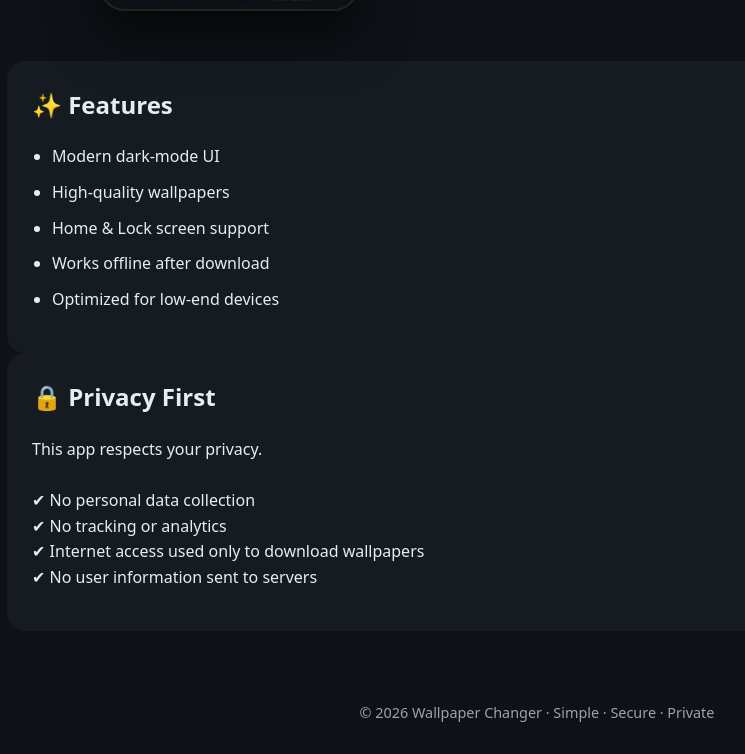
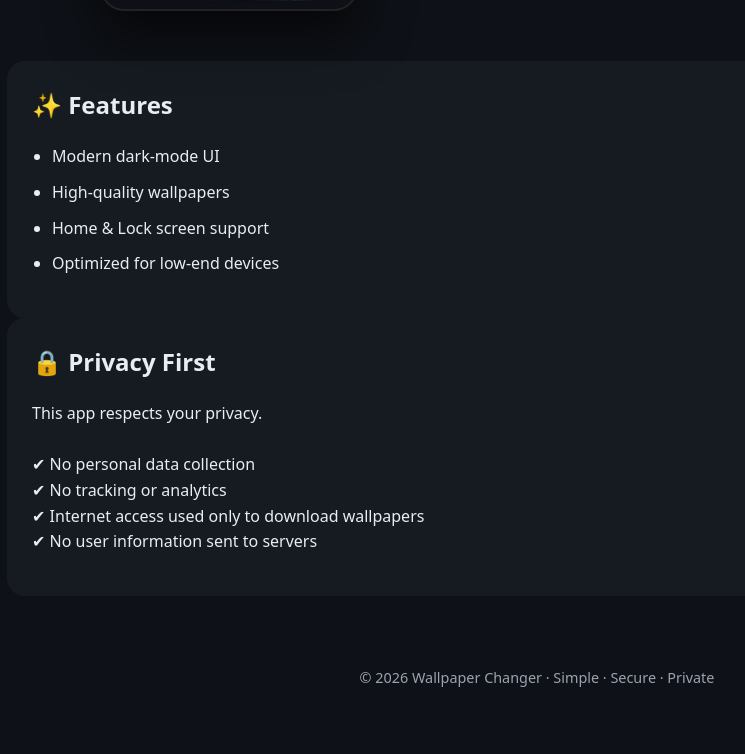
Before and after one commit to hatem07/phonewallpaperchanger, a plain HTML site: page index.html in a window 1280 px wide. Shown: the part 769-1523 px from the top of the page, without its empty margins (103-848 px from the left). After the commit the page ends 1488 px from the top, so only its background shows below. Drawn offline with Linux system fonts and the light colour scheme.

Commit message:
Remove offline support feature from index.html
Removed the feature about offline support from the list.

```diff
--- a/index.html
+++ b/index.html
@@ -176,7 +176,7 @@ footer {
             <li>Modern dark-mode UI</li>
             <li>High-quality wallpapers</li>
             <li>Home & Lock screen support</li>
-            <li>Works offline after download</li>
+
             <li>Optimized for low-end devices</li>
         </ul>
     </div>
```
